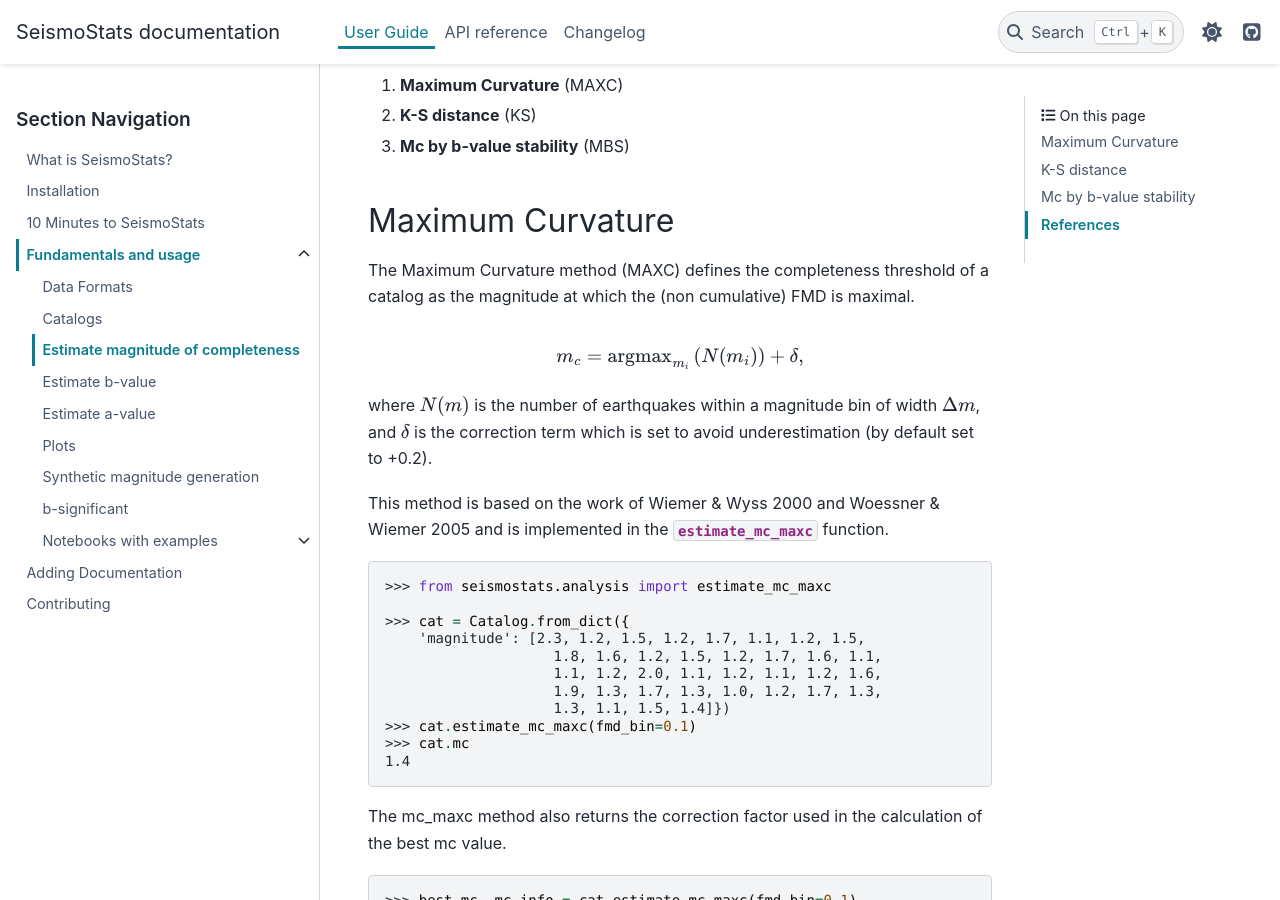
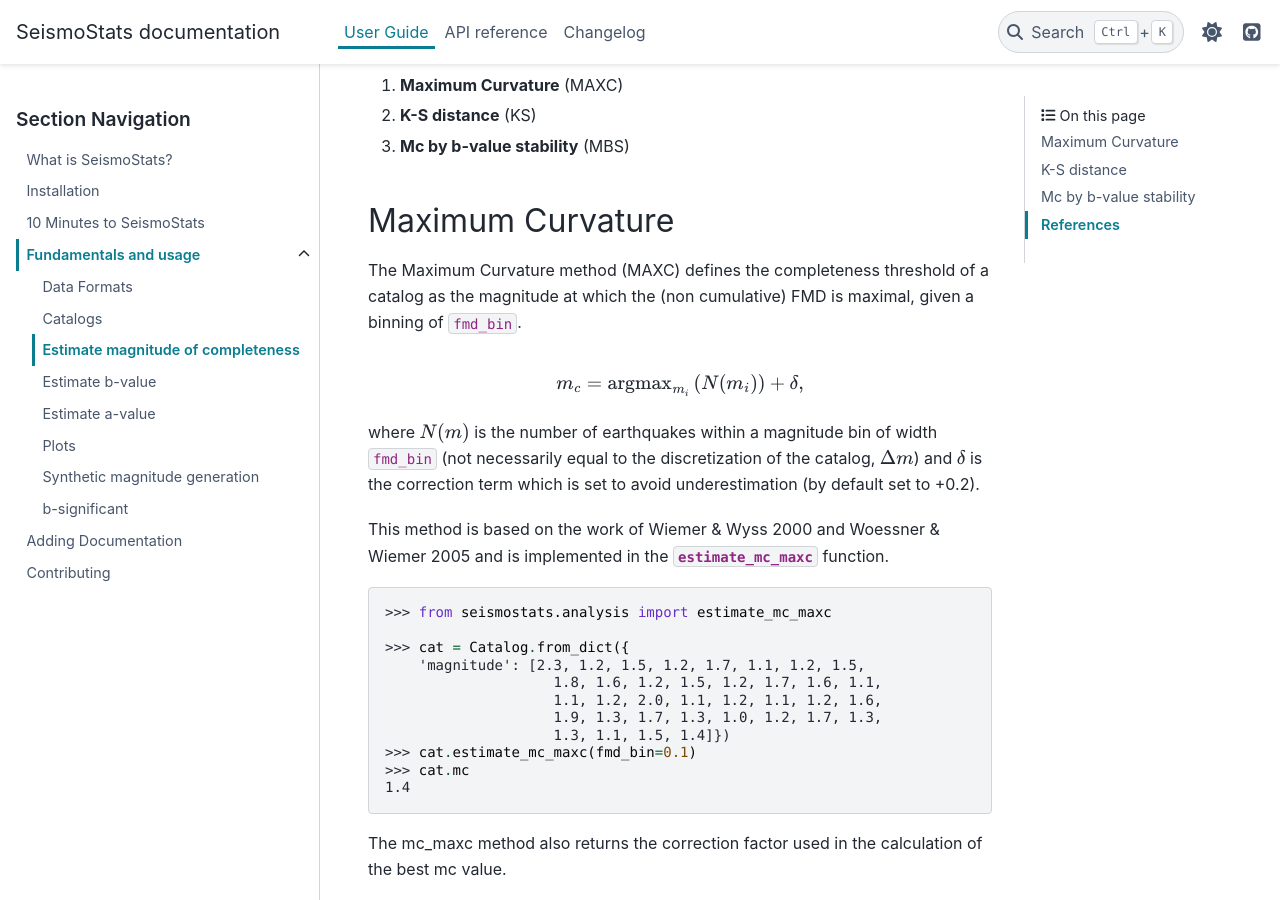
Before and after one commit to swiss-seismological-service/SeismoStats, a Sphinx documentation site: the page built from docs/source/user/estimate_mc.md, in a window 1280 px wide and 900 px high, scrolled down 326 px. Built offline with Sphinx 7.4.7 and the PyData theme 0.15.4, drawn with Linux system fonts in a browser that asks for light colours; pages that are not in the unit, such as notebooks, are missing from menus; the version number could not be read and is left out.

Commit message:
update docs

````diff
--- a/docs/source/user/estimate_mc.md
+++ b/docs/source/user/estimate_mc.md
@@ -12,13 +12,13 @@ Currently, `SeismoStats` supports three methods to estimate the magnitude of com
 
 ## Maximum Curvature
 
-The Maximum Curvature method (MAXC) defines the completeness threshold of a catalog as the magnitude at which the (non cumulative) FMD is maximal.
+The Maximum Curvature method (MAXC) defines the completeness threshold of a catalog as the magnitude at which the (non cumulative) FMD is maximal, given a binning of `fmd_bin`.
 
 $$
 m_c = \text{argmax}_{m_i} \left(N(m_i)\right) + \delta,
 $$
 
-where $N(m)$ is the number of earthquakes within a magnitude bin of width $\Delta m$, and $\delta$ is the correction term which is set to avoid underestimation (by default set to +0.2).
+where $N(m)$ is the number of earthquakes within a magnitude bin of width `fmd_bin` (not necessarily equal to the discretization of the catalog, $\Delta m$) and $\delta$ is the correction term which is set to avoid underestimation (by default set to +0.2).
 
 This method is based on the work of Wiemer & Wyss 2000 and Woessner & Wiemer 2005 and is implemented in the {func}`estimate_mc_maxc <seismostats.analysis.estimate_mc_maxc>` function.
 
--- a/docs/source/user/examples.md
+++ /dev/null
@@ -1,7 +0,0 @@
-# Notebooks with examples
-
-```{toctree}
-:maxdepth: 1
-
-../notebooks/manual.nblink
-```
````
Also changed, not shown: README.md (+3 -3 lines), docs/source/user/10minute_intro.md (+2 -2 lines), docs/source/user/contributing.md (+0 -4 lines), docs/source/user/usage.md (+1 -1 lines), docs/source/user/what_is_seismostats.md (+6 -2 lines), docs/source/_static/overview_figure.png (added), 1 other file.
